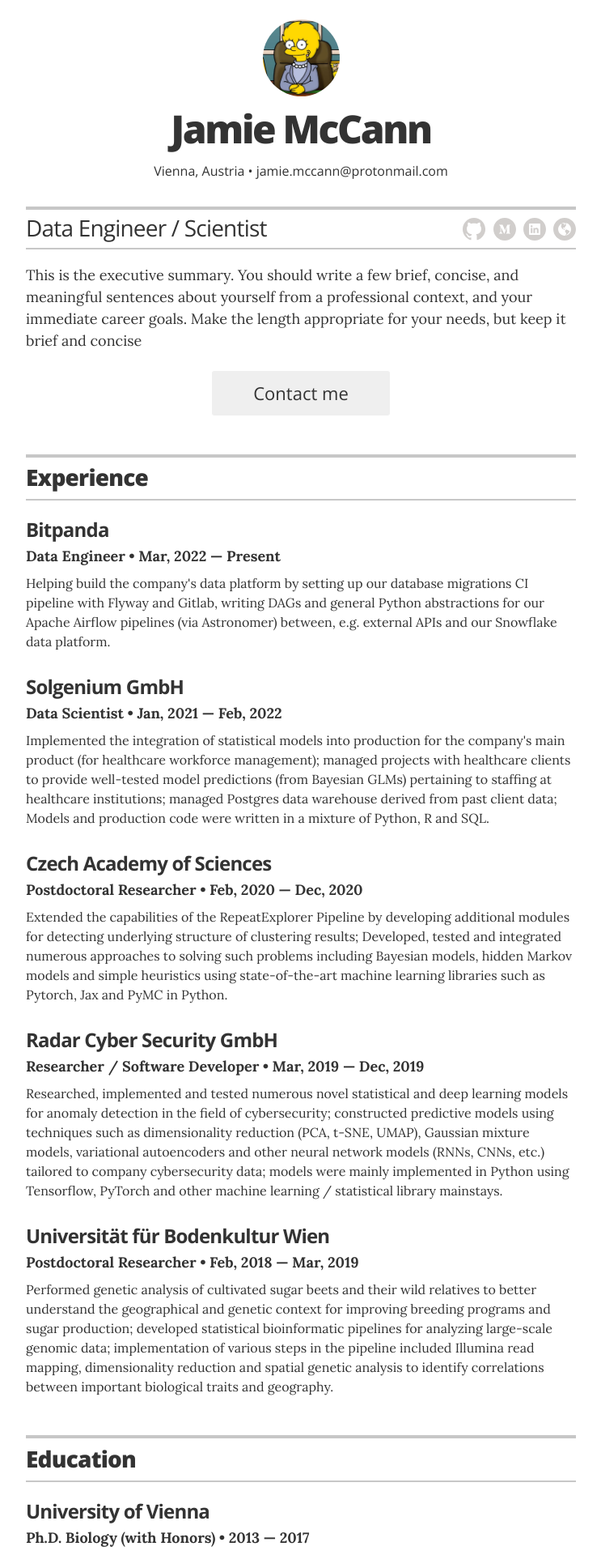
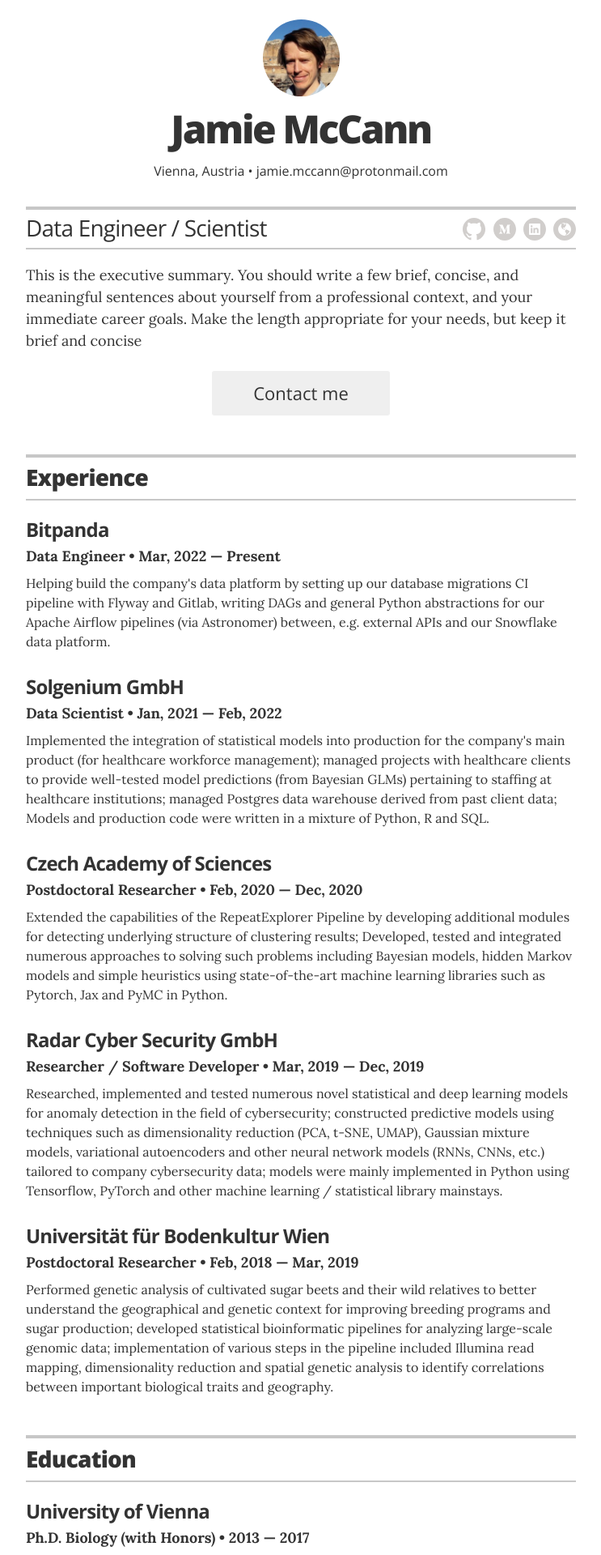
Before and after one commit to jamie-mccann/jamie-mccann.github.io, a Jekyll site: the page built from index.html, in a window 1280 px wide. Shown: the top 1920 px of the page at 81% size, without its empty margins (268-1011 px from the left). Built offline with Jekyll 4.4.1, drawn with Linux system fonts in a browser that asks for light colours.

Commit message:
changing profile pic for cv

```diff
--- a/_layouts/resume.html
+++ b/_layouts/resume.html
@@ -13,7 +13,7 @@
 
         <!-- You can turn off the avatar in _config.yml by setting to false -->
         {% if site.resume_avatar == 'true' %}
-        <img src="images/avatar.jpg" alt="my photo" class="avatar no-print" itemprop="image">
+        <img src="images/linkedin_pfp.jpg" alt="my photo" class="avatar no-print" itemprop="image">
         {% endif %}
 
         <!-- Your name is defined in the _config.yml file -->
```
Also changed, not shown: images/linkedin_pfp.jpg (added).
